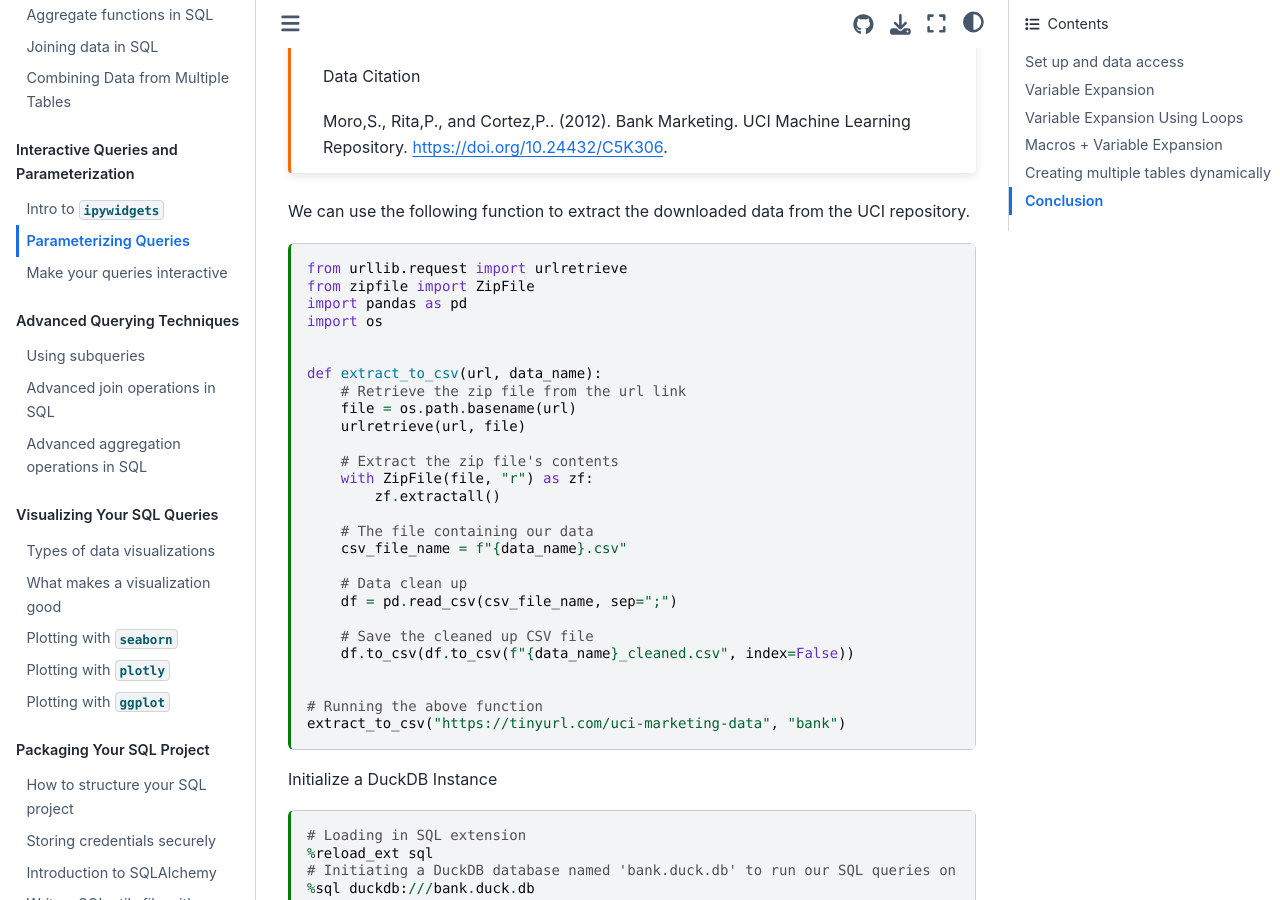
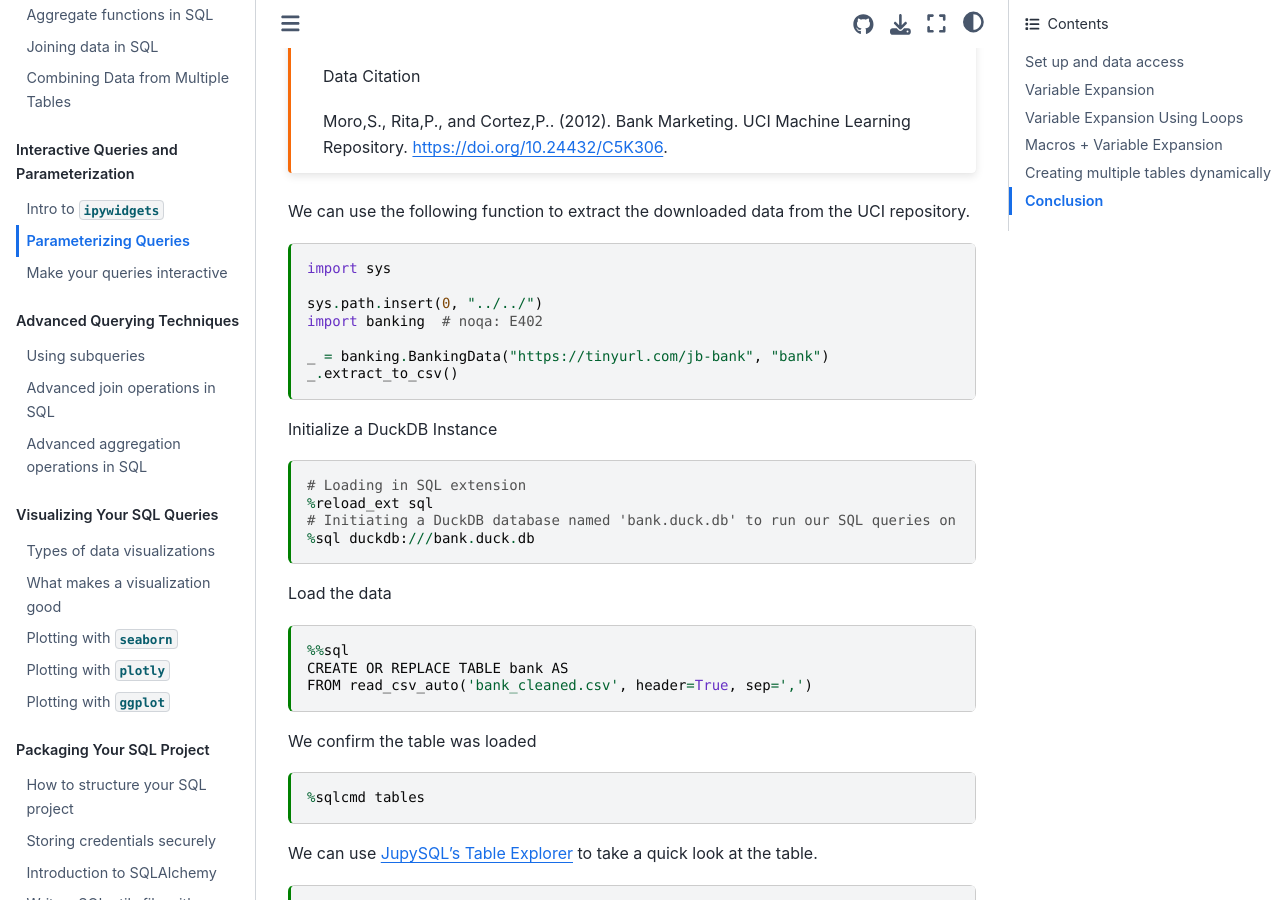
Before and after one commit to ploomber/sql, a Jupyter Book: the page built from docs/interactive-queries-and-parameterization/parameterize-sql-queries.md, in a window 1280 px wide and 900 px high, scrolled down 771 px. Built offline with Jupyter Book 1.0.4 settings and Sphinx 7.4.7 and the Sphinx Book theme 1.1.4, drawn with Linux system fonts in a browser that asks for light colours.

Commit message:
fix interactive queries folder

````diff
--- a/docs/interactive-queries-and-parameterization/parameterize-sql-queries.md
+++ b/docs/interactive-queries-and-parameterization/parameterize-sql-queries.md
@@ -43,33 +43,13 @@ Moro,S., Rita,P., and Cortez,P.. (2012). Bank Marketing. UCI Machine Learning Re
 We can use the following function to extract the downloaded data from the UCI repository.
 
 ```{code-cell} ipython3
-from urllib.request import urlretrieve
-from zipfile import ZipFile
-import pandas as pd
-import os
+import sys
 
+sys.path.insert(0, "../../")
+import banking  # noqa: E402
 
-def extract_to_csv(url, data_name):
-    # Retrieve the zip file from the url link
-    file = os.path.basename(url)
-    urlretrieve(url, file)
-
-    # Extract the zip file's contents
-    with ZipFile(file, "r") as zf:
-        zf.extractall()
-
-    # The file containing our data
-    csv_file_name = f"{data_name}.csv"
-
-    # Data clean up
-    df = pd.read_csv(csv_file_name, sep=";")
-
-    # Save the cleaned up CSV file
-    df.to_csv(df.to_csv(f"{data_name}_cleaned.csv", index=False))
-
-
-# Running the above function
-extract_to_csv("https://tinyurl.com/uci-marketing-data", "bank")
+_ = banking.BankingData("https://tinyurl.com/jb-bank", "bank")
+_.extract_to_csv()
 ```
 
 Initialize a DuckDB Instance
````
Also changed, not shown: docs/interactive-queries-and-parameterization/make-your-queries-interactive.md (+5 -25 lines), 2 other files.
